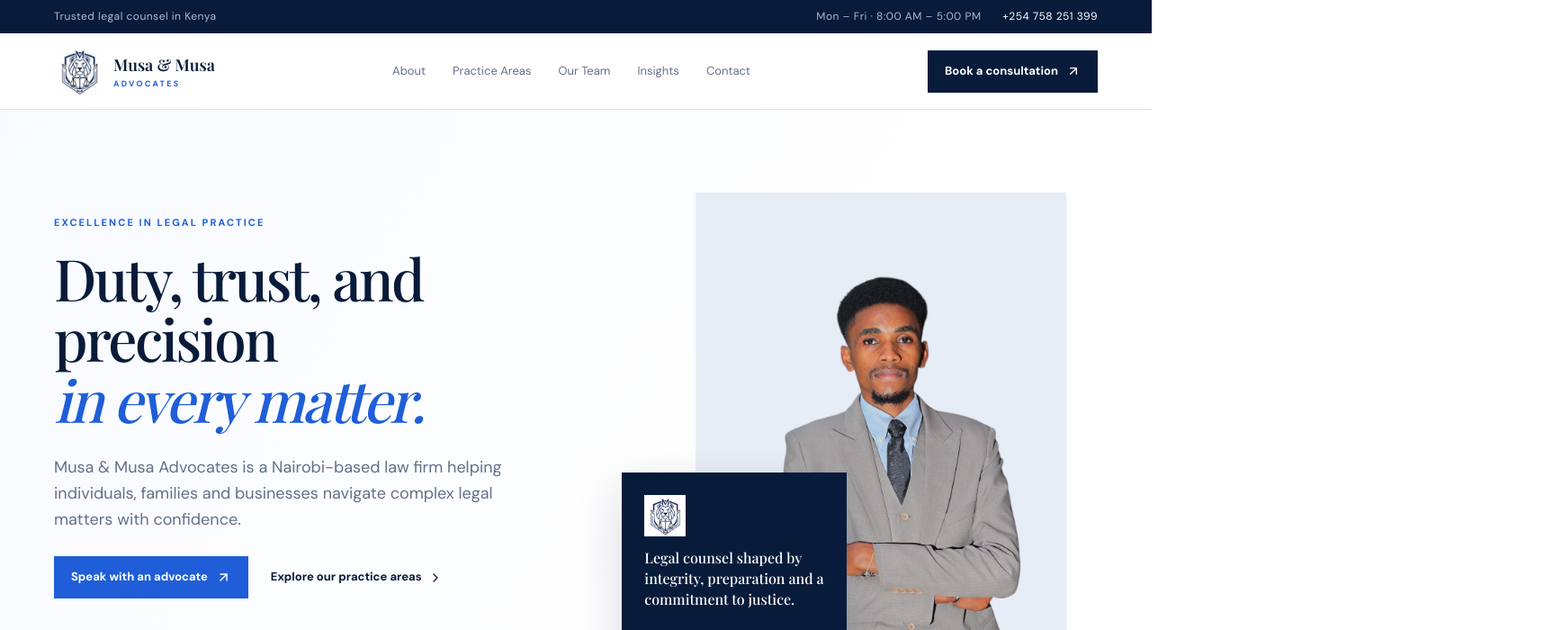
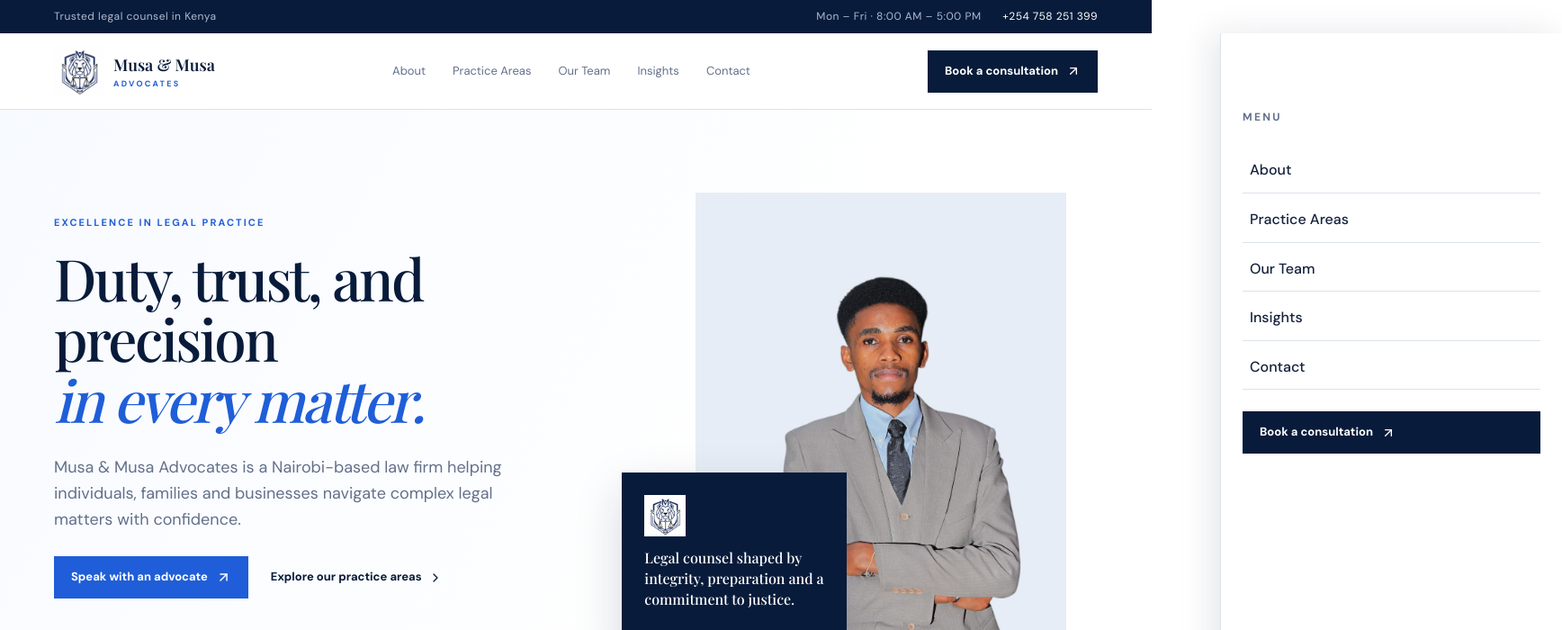
Before and after one commit to hit-sharq/Musa-Advocates, a Next.js app: page / in a window 1280 px wide. Shown: the top 700 px of the page at 90% size, 1736 px wide, since content can reach past the window. Built offline with nearby package versions, Linux system fonts and the light colour scheme; a web font is replaced by a local one.

Commit message:
Add mobile hamburger navigation
Add animated hamburger menu for mobile navigation (visible at ≤850px)
with slide-in panel, backdrop overlay, and bar-to-X animation.
Integrates into both homepage and SiteHeader.

```diff
--- a/app/globals.css
+++ b/app/globals.css
@@ -69,3 +69,112 @@
 @media(max-width:560px){.mobile-nav-heading p{font-size:28px}.mobile-nav-links a{font-size:23px;padding:15px 2px}.article-card-img{height:165px;margin-left:16px;margin-right:16px}.article-card-body,.article-card-top{padding-left:16px;padding-right:16px}.article-card-footer{padding-left:16px;padding-right:16px}.practice-card{padding:25px 22px 22px}.contact-box{padding:28px 22px}}
 
 .nav-wrap{position:relative}
+
+/* Mobile navigation */
+.mobile-nav-toggle{
+  display:none;
+  position:relative;
+  width:36px;
+  height:30px;
+  background:transparent;
+  border:none;
+  cursor:pointer;
+  flex-shrink:0;
+  z-index:100;
+}
+
+.mobile-nav-toggle .bar{
+  position:absolute;
+  left:4px;
+  right:4px;
+  height:2px;
+  background:var(--navy);
+  border-radius:2px;
+  transition:all .3s ease;
+}
+
+.mobile-nav-toggle .bar:nth-child(1){top:0}
+.mobile-nav-toggle .bar:nth-child(2){top:14px}
+.mobile-nav-toggle .bar:nth-child(3){top:28px}
+
+.mobile-nav-toggle.open .bar:nth-child(1){
+  top:14px;
+  transform:rotate(45deg);
+}
+.mobile-nav-toggle.open .bar:nth-child(2){opacity:0}
+.mobile-nav-toggle.open .bar:nth-child(3){
+  top:14px;
+  transform:rotate(-45deg);
+}
+
+.mobile-nav-backdrop{
+  position:fixed;
+  top:0;
+  left:0;
+  width:100%;
+  height:100vh;
+  background:rgba(8,27,58,.5);
+  backdrop-filter:blur(4px);
+  opacity:0;
+  visibility:hidden;
+  pointer-events:none;
+  transition:opacity .3s ease,visibility .3s ease;
+  z-index:80;
+}
+
+.mobile-nav-backdrop.open{
+  opacity:1;
+  visibility:visible;
+  pointer-events:auto;
+}
+
+.mobile-nav-panel{
+  position:fixed;
+  top:0;
+  right:0;
+  width:min(380px,100% - 24px);
+  height:100vh;
+  background:var(--paper);
+  border-left:1px solid var(--line);
+  box-shadow:-10px 0 34px rgba(8,27,58,.1);
+  transform:translateX(120%);
+  transition:transform .4s cubic-bezier(.25,.46,.45,.94);
+  z-index:90;
+  overflow-y:auto;
+  padding:84px 24px 32px;
+  display:flex;
+  flex-direction:column;
+  gap:24px;
+}
+
+.mobile-nav-panel.open{transform:translateX(0)}
+
+.mobile-nav-heading p{
+  color:var(--muted);
+  font-size:12px;
+  letter-spacing:.19em;
+  font-weight:700;
+  text-transform:uppercase;
+  margin:0;
+}
+
+.mobile-nav-links{
+  display:flex;
+  flex-direction:column;
+  gap:4px;
+}
+
+.mobile-nav-links a{
+  font-size:16px;
+  font-weight:500;
+  color:var(--ink);
+  padding:12px 8px;
+  border-bottom:1px solid var(--line);
+  transition:color .2s;
+}
+
+.mobile-nav-links a:hover{color:var(--blue)}
+
+@media(max-width:850px){
+  .mobile-nav-toggle{display:block}
+}
--- a/app/page.tsx
+++ b/app/page.tsx
@@ -1,6 +1,7 @@
 import Image from 'next/image'
 import { ArrowUpRight, Check, ChevronRight, Mail, MapPin, Phone, Scale, ShieldCheck } from 'lucide-react'
 import { ArticleCard } from '@/components/ui/article-card'
+import { MobileNavigation } from '@/components/mobile-navigation'
 import { practices, insights } from '@/components/site-chrome'
 
 const values = [
@@ -17,6 +18,7 @@ export default function Page() {
         <a className="brand" href="#top" aria-label="Musa and Musa Advocates home"><Image src="/images/logo.png" width={56} height={56} alt="Musa and Musa Advocates crest" /><span><strong>Musa &amp; Musa</strong><small>ADVOCATES</small></span></a>
         <nav className="desktop-nav" aria-label="Primary navigation"><a href="/about">About</a><a href="/practice-areas">Practice Areas</a><a href="/team">Our Team</a><a href="/insights">Insights</a><a href="/contact">Contact</a></nav>
         <a className="button button-dark nav-cta" href="https://www.musadvocates.co.ke/contact">Book a consultation <ArrowUpRight size={16} /></a>
+        <MobileNavigation />
       </div></header>
 
       <section className="hero" id="top"><div className="shell hero-grid">
--- /dev/null
+++ b/components/mobile-navigation.tsx
@@ -0,0 +1,85 @@
+'use client'
+
+import { useState, useEffect } from 'react'
+import { ArrowUpRight } from 'lucide-react'
+import { cn } from '@/lib/utils'
+
+const navItems = [
+  { label: 'About', href: '/about' },
+  { label: 'Practice Areas', href: '/practice-areas' },
+  { label: 'Our Team', href: '/team' },
+  { label: 'Insights', href: '/insights' },
+  { label: 'Contact', href: '/contact' },
+]
+
+export function MobileNavigation() {
+  const [open, setOpen] = useState(false)
+
+  useEffect(() => {
+    document.body.style.overflow = open ? 'hidden' : ''
+    return () => {
+      document.body.style.overflow = ''
+    }
+  }, [open])
+
+  useEffect(() => {
+    const onKeydown = (e: KeyboardEvent) => {
+      if (e.key === 'Escape') setOpen(false)
+    }
+    document.addEventListener('keydown', onKeydown)
+    return () => document.removeEventListener('keydown', onKeydown)
+  }, [])
+
+  return (
+    <>
+      <button
+        type="button"
+        className={cn('mobile-nav-toggle', open && 'open')}
+        onClick={() => setOpen(!open)}
+        aria-label={open ? 'Close menu' : 'Open menu'}
+        aria-expanded={open}
+        aria-controls="mobile-menu-panel"
+      >
+        <span className="bar" />
+        <span className="bar" />
+        <span className="bar" />
+      </button>
+
+      <div
+        className={cn('mobile-nav-backdrop', open && 'open')}
+        onClick={() => setOpen(false)}
+        aria-hidden="true"
+      />
+
+      <div
+        id="mobile-menu-panel"
+        className={cn('mobile-nav-panel', open && 'open')}
+        role="dialog"
+        aria-label="Mobile navigation"
+        aria-hidden={!open}
+      >
+        <div className="mobile-nav-heading">
+          <p>Menu</p>
+        </div>
+        <nav className="mobile-nav-links" aria-label="Mobile navigation">
+          {navItems.map((item) => (
+            <a
+              key={item.label}
+              href={item.href}
+              onClick={() => setOpen(false)}
+            >
+              {item.label}
+            </a>
+          ))}
+        </nav>
+        <a
+          className="button button-dark"
+          href="/contact"
+          onClick={() => setOpen(false)}
+        >
+          Book a consultation <ArrowUpRight size={16} />
+        </a>
+      </div>
+    </>
+  )
+}
--- a/components/site-chrome.tsx
+++ b/components/site-chrome.tsx
@@ -1,7 +1,8 @@
 import Image from 'next/image'
 import { ArrowUpRight, Mail, MapPin, Phone } from 'lucide-react'
+import { MobileNavigation } from './mobile-navigation'
 
-export function SiteHeader() { return <><div className="topbar"><div className="shell topbar-inner"><span>Trusted legal counsel in Kenya</span><span className="topbar-contact">Mon – Fri · 8:00 AM – 5:00 PM <a href="tel:+254758251399">+254 758 251 399</a></span></div></div><header className="site-header"><div className="shell nav-wrap"><a className="brand" href="/" aria-label="Musa and Musa Advocates home"><Image src="/images/logo.png" width={56} height={56} alt="Musa and Musa Advocates crest" /><span><strong>Musa &amp; Musa</strong><small>ADVOCATES</small></span></a><nav className="desktop-nav" aria-label="Primary navigation"><a href="/about">About</a><a href="/practice-areas">Practice Areas</a><a href="/team">Our Team</a><a href="/insights">Insights</a><a href="/contact">Contact</a></nav><a className="button button-dark nav-cta" href="https://www.musadvocates.co.ke/contact">Book a consultation <ArrowUpRight size={16} /></a></div></header></> }
+export function SiteHeader() { return <><div className="topbar"><div className="shell topbar-inner"><span>Trusted legal counsel in Kenya</span><span className="topbar-contact">Mon – Fri · 8:00 AM – 5:00 PM <a href="tel:+254758251399">+254 758 251 399</a></span></div></div><header className="site-header"><div className="shell nav-wrap"><a className="brand" href="/" aria-label="Musa and Musa Advocates home"><Image src="/images/logo.png" width={56} height={56} alt="Musa and Musa Advocates crest" /><span><strong>Musa &amp; Musa</strong><small>ADVOCATES</small></span></a><nav className="desktop-nav" aria-label="Primary navigation"><a href="/about">About</a><a href="/practice-areas">Practice Areas</a><a href="/team">Our Team</a><a href="/insights">Insights</a><a href="/contact">Contact</a></nav><a className="button button-dark nav-cta" href="https://www.musadvocates.co.ke/contact">Book a consultation <ArrowUpRight size={16} /></a><MobileNavigation /></div></header></> }
 
 export function SiteFooter() { return <footer className="footer"><div className="shell footer-grid"><div className="footer-brand"><a className="brand" href="/"><Image src="/images/logo.png" width={52} height={52} alt="Musa and Musa Advocates crest" /><span><strong>Musa &amp; Musa</strong><small>ADVOCATES</small></span></a><p>Exceptional legal services with integrity, professionalism and an unwavering dedication to justice.</p></div><div><h4>Explore</h4><a href="/about">About the firm</a><a href="/practice-areas">Practice areas</a><a href="/team">Our team</a><a href="/insights">Legal insights</a></div><div><h4>Contact</h4><a href="mailto:info@musadvocates.co.ke">info@musadvocates.co.ke</a><a href="tel:+254758251399">+254 758 251 399</a><span><MapPin size={14}/> 6076 Rhapta Road<br />Nairobi, Kenya</span></div></div><div className="shell footer-bottom"><span>© 2026 Musa &amp; Musa Advocates. All rights reserved.</span><span>Licensed to practise law in Kenya</span></div></footer> }
 
```
